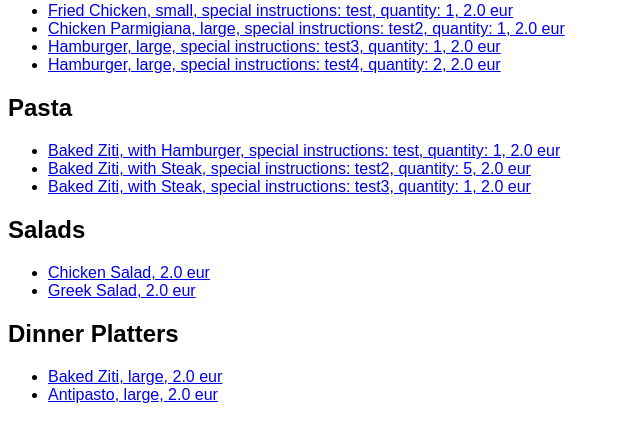
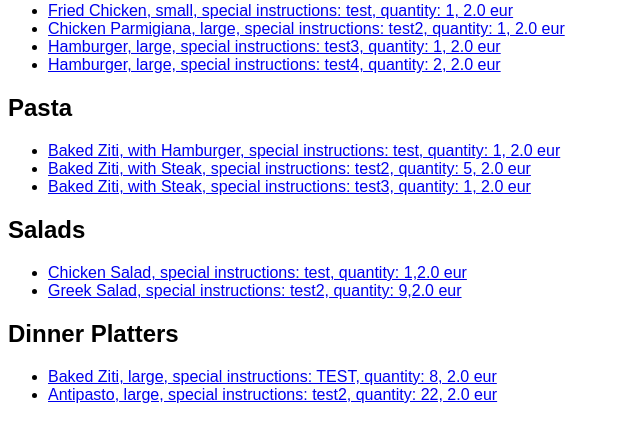
Before and after one commit to MaGo1981/CS50W-project3, a Django app: page /orders in a window 1280 px wide. Shown: the part 333-775 px from the top of the page, without its empty margins (0-640 px from the left). Run offline with Django 3.2, Linux system fonts and the light colour scheme; data comes from the database, SQL or seed files in the repository; both versions use the stored data as it was after the commit.

Commit message:
Working on food.html and order function. Added ordering functionality for Salad and Platter.

```diff
--- a/orders/models.py
+++ b/orders/models.py
@@ -47,7 +47,7 @@ class Salad(Food):
         return f"{self.name}, {self.price} eur, special instructions: {self.specialInstructions}, quantity: {self.quantity}, menu item: {self.menu}"
 
 class Platter(Food):
-    size = models.CharField(max_length=64, default='Antipasto')
+    size = models.CharField(max_length=64, default='small')
 
     def __str__(self):
         return f"{self.name} - {self.size}, {self.price} eur, special instructions: {self.specialInstructions}, quantity: {self.quantity}, menu item: {self.menu}"
--- a/orders/templates/orders/food.html
+++ b/orders/templates/orders/food.html
@@ -69,7 +69,7 @@
              {% endif %}
 
 
-            {% if food.sub or food.pizza %}
+            {% if food.sub or food.pizza or food.platter %}
        <h4>Size:</h4>
              <input type="checkbox" value="small" name="size">small<br>
              <input type="checkbox" value="large" name="size">large<br>
--- a/orders/templates/orders/orders.html
+++ b/orders/templates/orders/orders.html
@@ -51,7 +51,7 @@
       {% for salad in salads %}
           <li>
             <a href="{% url 'food' salad.id %}">
-              {{ salad.name }}, {{ salad.price }} eur
+              {{ salad.name }}, special instructions: {{salad.specialInstructions}}, quantity: {{salad.quantity}},{{ salad.price }} eur
             </a>
           </li>
       {% endfor %}
@@ -61,7 +61,7 @@
       {% for platter in platters %}
           <li>
             <a href="{% url 'food' platter.id %}">
-              {{ platter.name }}, {{ platter.size }}, {{ platter.price }} eur
+              {{ platter.name }}, {{ platter.size }}, special instructions: {{platter.specialInstructions}}, quantity: {{platter.quantity}}, {{ platter.price }} eur
             </a>
           </li>
       {% endfor %}
--- a/orders/views.py
+++ b/orders/views.py
@@ -153,7 +153,24 @@ def order(request, food_id):
                         order = Pasta(name=food, sub1=sub1, quantity=quantity, specialInstructions=specialInstructions)
                         order.save()
                 except Pasta.DoesNotExist:
-                    return render(request, "orders/error.html", {"message": "Not a pizza or a topping or a sub or a pasta."})
+                    try:
+                        salad = Salad.objects.get(pk=food_id)
+                        if isinstance(salad, Salad):
+                            quantity = int(request.POST["quantity"])
+                            specialInstructions = request.POST["specialInstructions"]
+                            order = Salad(name=food, quantity=quantity, specialInstructions=specialInstructions)
+                            order.save()
+                    except Salad.DoesNotExist:
+                        try:
+                            platter = Platter.objects.get(pk=food_id)
+                            if isinstance(platter, Platter):
+                                quantity = int(request.POST["quantity"])
+                                size = request.POST["size"]
+                                specialInstructions = request.POST["specialInstructions"]
+                                order = Platter(name=food, quantity=quantity, size=size, specialInstructions=specialInstructions)
+                                order.save()
+                        except Platter.DoesNotExist:
+                            return render(request, "orders/error.html", {"message": "Not a pizza or a topping or a sub or a pasta or a salad or a platter."})
         except KeyError:
             return render(request, "orders/error.html", {"message": "No selection, no id."})
     return HttpResponseRedirect(reverse("orders"))
```
Also changed, not shown: db.sqlite3.
